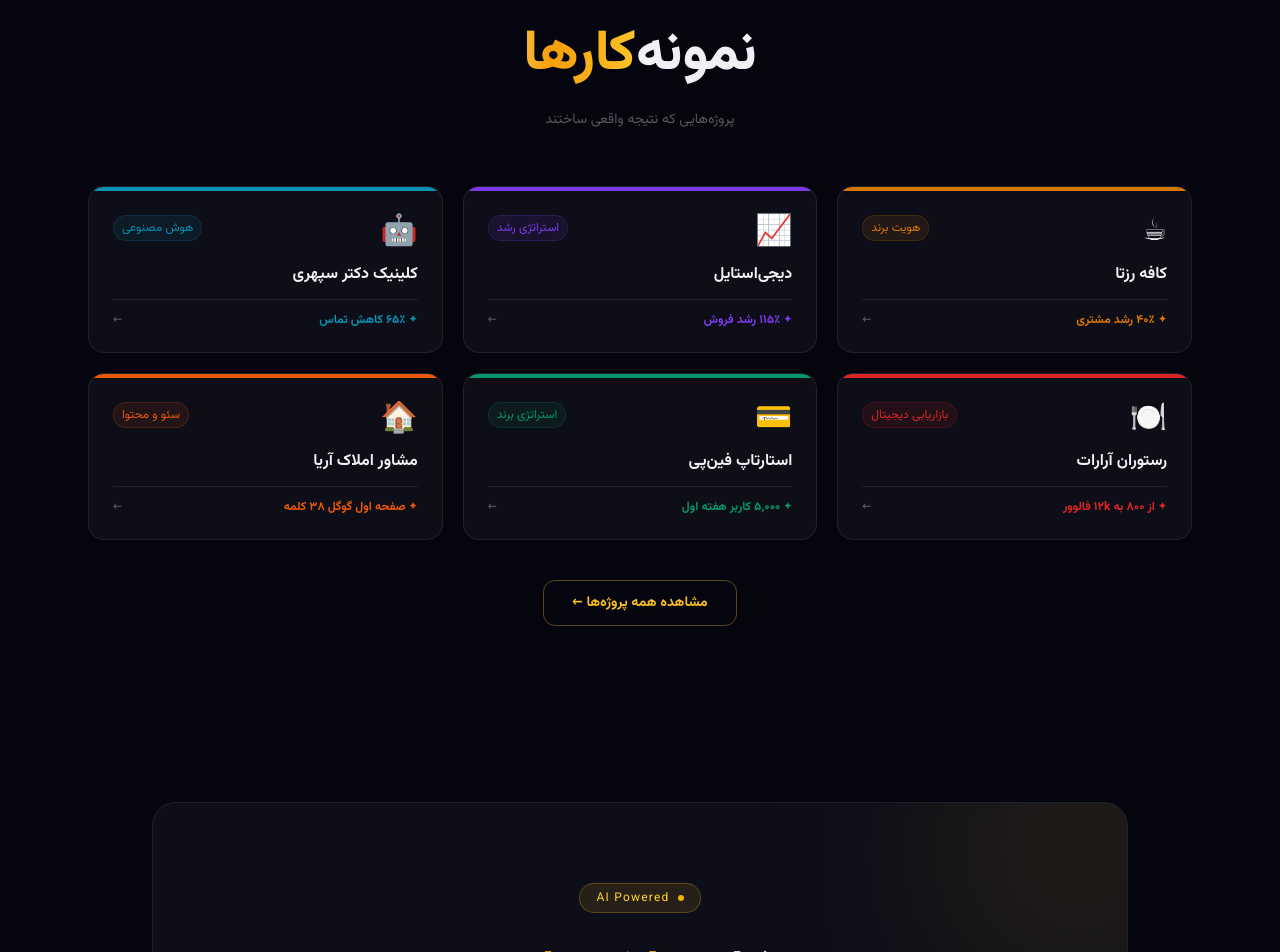
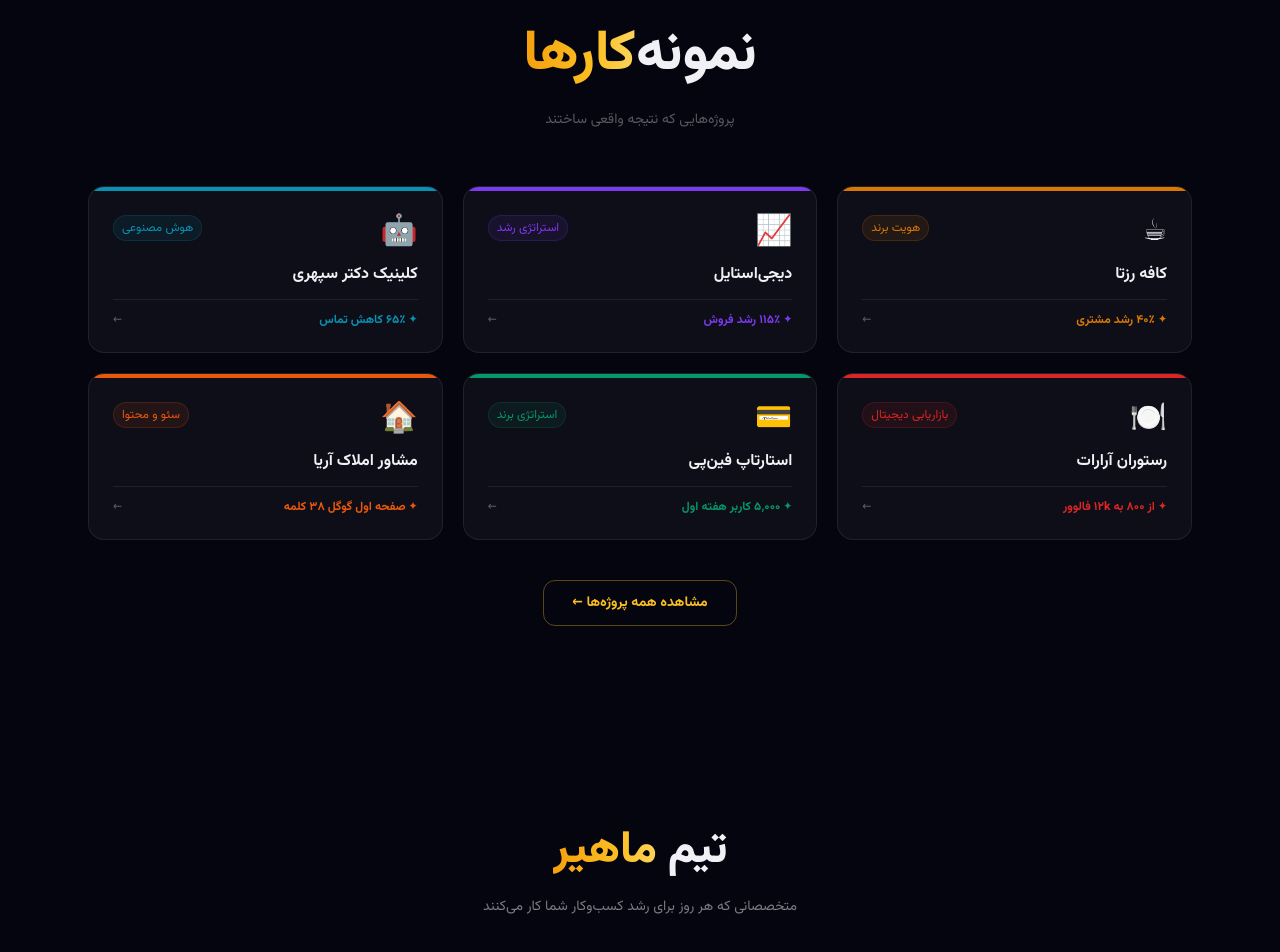
Before and after one commit to amirsamimaneh-svg/Mahir-Gostaran, a Next.js app: page / in a window 1280 px wide. Shown: the part 1848-2800 px from the top of the page. Built offline with nearby package versions, Linux system fonts and the light colour scheme; no server answers.

Commit message:
feat: بخش تیم — ۶ نقش تخصصی با کارت‌های مدرن

```diff
--- a/src/app/page.tsx
+++ b/src/app/page.tsx
@@ -7,6 +7,85 @@ import ScrollToTop from "@/components/ScrollToTop";
 import Marquee from "@/components/Marquee";
 import Counter from "@/components/Counter";
 import { LangProvider, useLang } from "@/context/LangContext";
+
+const TEAM = {
+  fa: [
+    {
+      role: "استراتژیست رشد",
+      desc: "تحلیل بازار، تعریف مسیر رشد و طراحی نقشه‌راه کسب‌وکار",
+      icon: "🎯",
+      tags: ["استراتژی", "بازار", "رشد"],
+    },
+    {
+      role: "طراح هویت برند",
+      desc: "خلق هویت بصری منسجم از لوگو تا سیستم رنگ و تایپوگرافی",
+      icon: "✦",
+      tags: ["لوگو", "UI/UX", "برندینگ"],
+    },
+    {
+      role: "متخصص بازاریابی دیجیتال",
+      desc: "اجرای کمپین‌های هدفمند در شبکه‌های اجتماعی و تبلیغات آنلاین",
+      icon: "📱",
+      tags: ["اینستاگرام", "SEO", "تبلیغات"],
+    },
+    {
+      role: "توسعه‌دهنده هوش مصنوعی",
+      desc: "پیاده‌سازی ابزارهای AI برای اتوماسیون و شخصی‌سازی تجربه مشتری",
+      icon: "🤖",
+      tags: ["AI", "اتوماسیون", "چت‌بات"],
+    },
+    {
+      role: "متخصص محتوا و سئو",
+      desc: "تولید محتوای تخصصی و بهینه‌سازی موتور جستجو برای جذب ارگانیک",
+      icon: "📝",
+      tags: ["محتوا", "SEO", "کپی‌رایتینگ"],
+    },
+    {
+      role: "مدیر پروژه",
+      desc: "هماهنگی تیم، پیگیری اهداف و تضمین تحویل به‌موقع پروژه‌ها",
+      icon: "📊",
+      tags: ["مدیریت", "پیگیری", "تیم"],
+    },
+  ],
+  en: [
+    {
+      role: "Growth Strategist",
+      desc: "Market analysis, growth path definition, and business roadmap design",
+      icon: "🎯",
+      tags: ["Strategy", "Market", "Growth"],
+    },
+    {
+      role: "Brand Identity Designer",
+      desc: "Creating cohesive visual identity from logo to color system and typography",
+      icon: "✦",
+      tags: ["Logo", "UI/UX", "Branding"],
+    },
+    {
+      role: "Digital Marketing Specialist",
+      desc: "Running targeted campaigns on social media and online advertising platforms",
+      icon: "📱",
+      tags: ["Instagram", "SEO", "Ads"],
+    },
+    {
+      role: "AI Developer",
+      desc: "Implementing AI tools for automation and personalizing customer experience",
+      icon: "🤖",
+      tags: ["AI", "Automation", "Chatbot"],
+    },
+    {
+      role: "Content & SEO Specialist",
+      desc: "Producing expert content and search engine optimization for organic growth",
+      icon: "📝",
+      tags: ["Content", "SEO", "Copywriting"],
+    },
+    {
+      role: "Project Manager",
+      desc: "Team coordination, goal tracking, and ensuring timely project delivery",
+      icon: "📊",
+      tags: ["Management", "Tracking", "Team"],
+    },
+  ],
+};
 
 const t = {
   fa: {
@@ -40,6 +119,8 @@ const t = {
     consultTitle: "مشاوره", consultBrand: "اختصاصی",
     consultDesc: "با پاسخ به ۳ سوال کوتاه، یک راهکار رشد کاملاً شخصی‌سازی‌شده دریافت کن.",
     consultCta: "شروع مشاوره رایگان ←",
+    teamTitle: "تیم", teamBrand: "ماهیر",
+    teamSub: "متخصصانی که هر روز برای رشد کسب‌وکار شما کار می‌کنند",
     aboutTitle: "چرا", aboutBrand: "ماهیر؟",
     aboutDesc: "ماهیر با تیمی از متخصصان استراتژی، طراحی و فناوری، به کسب‌وکارهای ایرانی کمک می‌کند تا با هویتی قوی و استراتژی هوشمند، در بازار رقابتی امروز متمایز شوند.",
     footerIg: "اینستاگرام", footerLi: "لینکدین",
@@ -77,6 +158,8 @@ const t = {
     consultTitle: "Personalized", consultBrand: "Consultation",
     consultDesc: "Answer 3 quick questions and receive a fully personalized growth strategy.",
     consultCta: "Start Free Consultation →",
+    teamTitle: "The", teamBrand: "Team",
+    teamSub: "Specialists who work every day to grow your business",
     aboutTitle: "Why", aboutBrand: "Mahir?",
     aboutDesc: "Mahir's team of strategy, design, and tech experts helps businesses stand out in today's competitive market with a strong identity and smart strategy.",
     footerIg: "Instagram", footerLi: "LinkedIn",
@@ -440,6 +523,63 @@ function ConsultCTA() {
   );
 }
 
+// ── Team ──────────────────────────────────────────────────
+function Team() {
+  const { lang } = useLang();
+  const tx = t[lang];
+  const members = TEAM[lang];
+  return (
+    <section id="team" className="py-24 px-6 w-full max-w-6xl mx-auto">
+      <div className="text-center mb-14">
+        <h2 className="font-extrabold mb-3" style={{ fontSize: "clamp(1.8rem,4vw,2.8rem)" }}>
+          <span className="c-fg">{tx.teamTitle} </span>
+          <span className="text-shimmer">{tx.teamBrand}</span>
+        </h2>
+        <p className="text-sm c-fg2 max-w-md mx-auto">{tx.teamSub}</p>
+      </div>
+
+      <div className="grid grid-cols-1 sm:grid-cols-2 lg:grid-cols-3 gap-5">
+        {members.map((m, i) => (
+          <div key={i} className="group relative rounded-2xl p-6 transition-all duration-300 hover:-translate-y-1"
+            style={{
+              background: "rgba(255,255,255,0.03)",
+              border: "1px solid rgba(255,255,255,0.07)",
+              backdropFilter: "blur(12px)",
+            }}>
+            {/* glow on hover */}
+            <div className="absolute inset-0 rounded-2xl opacity-0 group-hover:opacity-100 transition-opacity duration-300 pointer-events-none"
+              style={{ background: "radial-gradient(ellipse at top right, rgba(251,191,36,0.06), transparent 70%)" }} />
+
+            <div className="relative z-10">
+              {/* Icon */}
+              <div className="w-12 h-12 rounded-xl flex items-center justify-center text-xl mb-4"
+                style={{ background: "rgba(251,191,36,0.1)", border: "1px solid rgba(251,191,36,0.15)" }}>
+                {m.icon}
+              </div>
+
+              {/* Role */}
+              <h3 className="font-extrabold text-base mb-2" style={{ color: "#f0f0f5" }}>{m.role}</h3>
+
+              {/* Desc */}
+              <p className="text-sm leading-relaxed mb-4" style={{ color: "rgba(240,240,245,0.45)" }}>{m.desc}</p>
+
+              {/* Tags */}
+              <div className="flex flex-wrap gap-1.5">
+                {m.tags.map(tag => (
+                  <span key={tag} className="text-xs px-2.5 py-1 rounded-full font-medium"
+                    style={{ background: "rgba(251,191,36,0.07)", color: "rgba(251,191,36,0.7)", border: "1px solid rgba(251,191,36,0.12)" }}>
+                    {tag}
+                  </span>
+                ))}
+              </div>
+            </div>
+          </div>
+        ))}
+      </div>
+    </section>
+  );
+}
+
 // ── About ─────────────────────────────────────────────────
 function About() {
   const { lang } = useLang();
@@ -498,6 +638,7 @@ function PageContent() {
       <Stats />
       <Services />
       <Portfolio />
+      <Team />
       <ConsultCTA />
       <About />
       <Footer />
```
